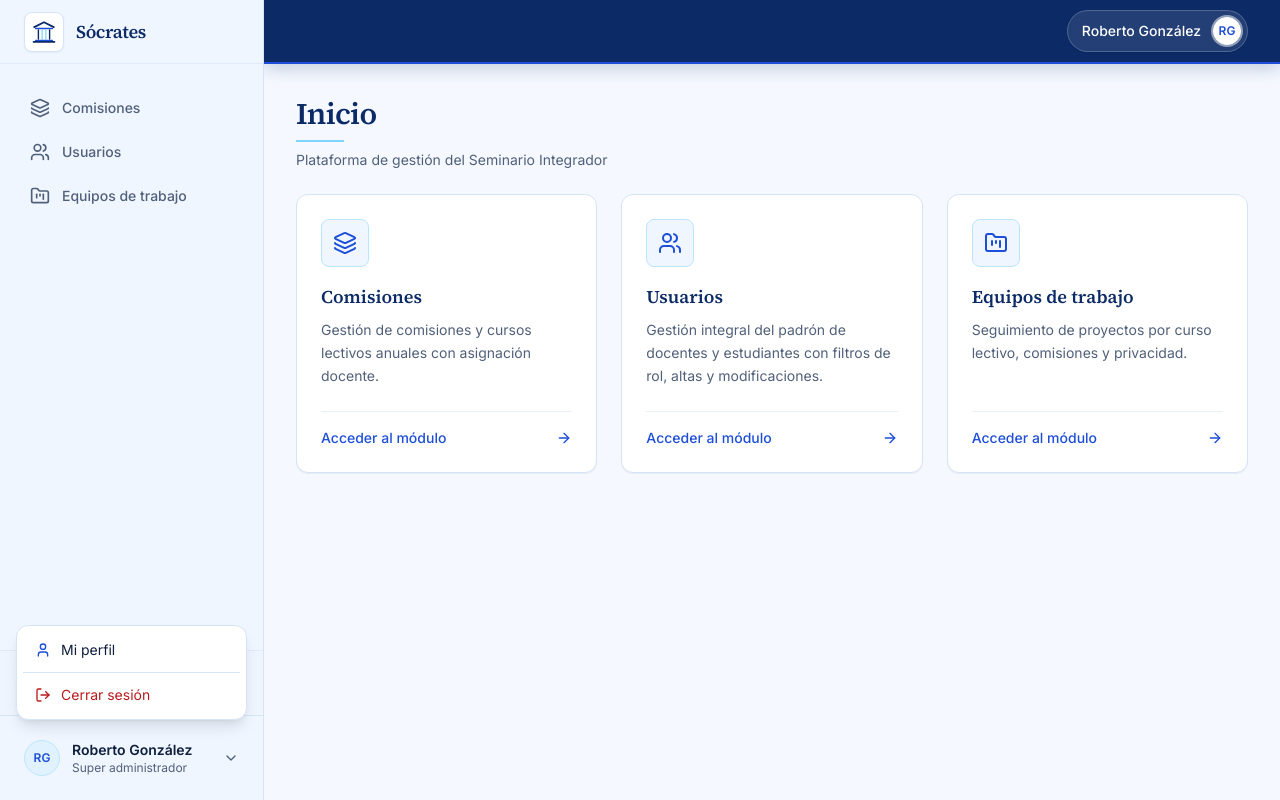
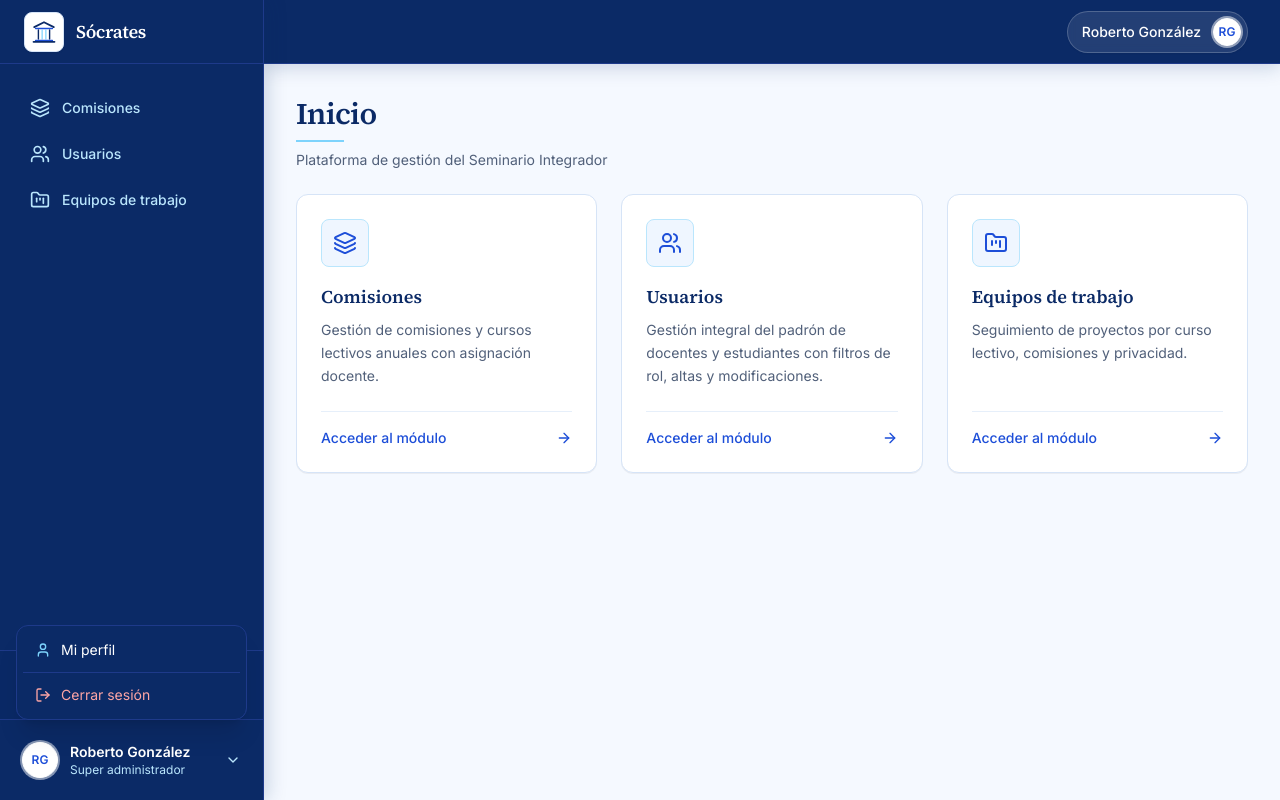
Before and after one commit to MateoFernandez04/proyectoPriv, a React (Vite) app: page / in a window 1280 px wide. Both pictures are taken after a click on the button "Menú de usuario". Built offline with nearby package versions, Linux system fonts and the light colour scheme.

Commit message:
feat(ui): update sidebar theme to dark mode
Applied a dark blue theme to the sidebar and updated the SocratesLogo component to support inverted text color for better contrast against the new background.

```diff
--- a/src/components/layout/Shell.tsx
+++ b/src/components/layout/Shell.tsx
@@ -93,18 +93,18 @@ export const Shell: React.FC<{ children: React.ReactNode }> = ({ children }) =>
   return (
     <div className="min-h-screen flex bg-[#F5F9FF] text-[#0F1F3D]">
       {/* ========================================================= */}
-      {/* Sidebar de escritorio (ancho 264px, fondo #EFF6FF)       */}
+      {/* Sidebar de escritorio (ancho 264px, fondo azul coincidente) */}
       {/* ========================================================= */}
-      <aside className="hidden md:flex flex-col w-[264px] bg-[#EFF6FF] border-r border-[#D6E4F7] fixed inset-y-0 left-0 z-30 select-none">
+      <aside className="hidden md:flex flex-col w-[264px] bg-[#0B2A66] border-r border-[#1E3A8A] fixed inset-y-0 left-0 z-30 select-none shadow-[4px_0_18px_rgba(11,42,102,0.18)]">
         {/* Cabecera Sidebar: Logo Sócrates */}
-        <div className="h-16 px-6 flex items-center border-b border-[#D6E4F7]/60">
+        <div className="h-16 px-6 flex items-center border-b border-[#1E3A8A] bg-[#0B2A66]">
           <NavLink to="/" className="flex items-center gap-3">
-            <SocratesLogo size="sm" showText={true} />
+            <SocratesLogo size="sm" showText={true} invertText={true} />
           </NavLink>
         </div>
 
         {/* Lista de navegación */}
-        <nav className="flex-1 px-4 py-6 space-y-1 overflow-y-auto">
+        <nav className="flex-1 px-4 py-6 space-y-1.5 overflow-y-auto">
           {navItems.map((item) => {
             const Icon = item.icon;
             return (
@@ -112,10 +112,10 @@ export const Shell: React.FC<{ children: React.ReactNode }> = ({ children }) =>
                 key={item.path}
                 to={item.path}
                 className={({ isActive }) =>
-                  `flex items-center gap-3 px-3.5 py-2.5 rounded-lg text-sm font-medium transition-all duration-150 ${
+                  `flex items-center gap-3 px-3.5 py-2.5 rounded-lg text-sm transition-all duration-150 ${
                     isActive
-                      ? 'bg-white text-[#1D4ED8] shadow-xs'
-                      : 'text-[#51607A] hover:bg-[#E0F2FE]/70 hover:text-[#0F1F3D]'
+                      ? 'bg-white text-[#0B2A66] font-semibold shadow-md'
+                      : 'text-[#BAE6FD] hover:bg-white/10 hover:text-white font-medium'
                   }`
                 }
               >
@@ -127,9 +127,9 @@ export const Shell: React.FC<{ children: React.ReactNode }> = ({ children }) =>
         </nav>
 
         {/* Selector de rol para revisión rápida (útil para verificar P3, P5-P10) */}
-        <div className="px-4 py-2 border-t border-[#D6E4F7]/60 bg-[#EFF6FF]/70">
-          <div className="text-[11px] font-semibold text-[#51607A] uppercase tracking-wider mb-1.5 flex items-center gap-1">
-            <Shield className="w-3 h-3 text-[#1D4ED8]" />
+        <div className="px-4 py-2.5 border-t border-[#1E3A8A] bg-[#0B2A66]/90">
+          <div className="text-[11px] font-semibold text-[#BAE6FD] uppercase tracking-wider mb-1.5 flex items-center gap-1">
+            <Shield className="w-3 h-3 text-[#7DD3FC]" />
             <span>Rol en vista</span>
           </div>
           <div className="grid grid-cols-3 gap-1 text-xs">
@@ -138,8 +138,8 @@ export const Shell: React.FC<{ children: React.ReactNode }> = ({ children }) =>
               onClick={() => switchMockRole('superadmin')}
               className={`py-1 px-1.5 rounded text-center transition-colors font-medium truncate ${
                 user?.is_super_admin
-                  ? 'bg-[#1D4ED8] text-white shadow-xs'
-                  : 'bg-white text-[#51607A] border border-[#D6E4F7] hover:bg-[#E0F2FE]'
+                  ? 'bg-[#1D4ED8] text-white shadow-xs font-semibold'
+                  : 'bg-white/10 text-white/80 border border-white/15 hover:bg-white/20 hover:text-white'
               }`}
               title="Super administrador"
             >
@@ -150,8 +150,8 @@ export const Shell: React.FC<{ children: React.ReactNode }> = ({ children }) =>
               onClick={() => switchMockRole('professor')}
               className={`py-1 px-1.5 rounded text-center transition-colors font-medium truncate ${
                 user?.role === 'professor' && !user.is_super_admin
-                  ? 'bg-[#1D4ED8] text-white shadow-xs'
-                  : 'bg-white text-[#51607A] border border-[#D6E4F7] hover:bg-[#E0F2FE]'
+                  ? 'bg-[#1D4ED8] text-white shadow-xs font-semibold'
+                  : 'bg-white/10 text-white/80 border border-white/15 hover:bg-white/20 hover:text-white'
               }`}
               title="Profesor regular"
             >
@@ -162,8 +162,8 @@ export const Shell: React.FC<{ children: React.ReactNode }> = ({ children }) =>
               onClick={() => switchMockRole('student')}
               className={`py-1 px-1.5 rounded text-center transition-colors font-medium truncate ${
                 user?.role === 'student'
-                  ? 'bg-[#1D4ED8] text-white shadow-xs'
-                  : 'bg-white text-[#51607A] border border-[#D6E4F7] hover:bg-[#E0F2FE]'
+                  ? 'bg-[#1D4ED8] text-white shadow-xs font-semibold'
+                  : 'bg-white/10 text-white/80 border border-white/15 hover:bg-white/20 hover:text-white'
               }`}
               title="Alumno"
             >
@@ -173,45 +173,49 @@ export const Shell: React.FC<{ children: React.ReactNode }> = ({ children }) =>
         </div>
 
         {/* Pie de Sidebar: Usuario y Menú */}
-        <div className="p-4 border-t border-[#D6E4F7] relative" ref={userMenuRef}>
+        <div className="p-3.5 border-t border-[#1E3A8A] bg-[#0B2A66] relative" ref={userMenuRef}>
           <button
             type="button"
             onClick={() => setIsUserMenuOpen(!isUserMenuOpen)}
-            className="w-full flex items-center gap-3 p-2 rounded-lg hover:bg-[#E0F2FE] transition-colors text-left cursor-pointer"
+            className="w-full flex items-center gap-3 p-2 rounded-lg hover:bg-white/10 transition-colors text-left cursor-pointer"
             aria-expanded={isUserMenuOpen}
             aria-label="Menú de usuario"
           >
-            <InitialsAvatar name={fullName} size="md" />
+            <InitialsAvatar
+              name={fullName}
+              size="md"
+              className="bg-white text-[#0B2A66] border-white font-bold ring-2 ring-white/50 shrink-0"
+            />
             <div className="flex-1 min-w-0">
-              <div className="text-sm font-semibold text-[#0F1F3D] truncate">
+              <div className="text-sm font-semibold text-white truncate">
                 {fullName}
               </div>
-              <div className="text-xs text-[#51607A] truncate">
+              <div className="text-xs text-[#BAE6FD] truncate">
                 {roleLabel}
               </div>
             </div>
-            <ChevronDown className="w-4 h-4 text-[#51607A] shrink-0" />
+            <ChevronDown className="w-4 h-4 text-[#BAE6FD] shrink-0" />
           </button>
 
           {/* Menú desplegable con "Mi perfil" y "Cerrar sesión" */}
           {isUserMenuOpen && (
-            <div className="absolute bottom-20 left-4 right-4 bg-white border border-[#D6E4F7] rounded-xl shadow-lg p-1.5 z-50 animate-in fade-in slide-in-from-bottom-2 duration-150">
+            <div className="absolute bottom-20 left-4 right-4 bg-[#0B2A66] border border-[#1E3A8A] rounded-xl shadow-xl p-1.5 z-50 animate-in fade-in slide-in-from-bottom-2 duration-150 backdrop-blur-md">
               <button
                 type="button"
                 onClick={() => {
                   setIsUserMenuOpen(false);
                   navigate('/perfil');
                 }}
-                className="w-full flex items-center gap-2.5 px-3 py-2 text-sm text-[#0F1F3D] hover:bg-[#EFF6FF] rounded-lg transition-colors cursor-pointer text-left"
+                className="w-full flex items-center gap-2.5 px-3 py-2 text-sm text-white hover:bg-white/15 rounded-lg transition-colors cursor-pointer text-left"
               >
-                <User className="w-4 h-4 text-[#1D4ED8]" />
+                <User className="w-4 h-4 text-[#7DD3FC]" />
                 <span>Mi perfil</span>
               </button>
-              <div className="my-1 border-t border-[#D6E4F7]" />
+              <div className="my-1 border-t border-[#1E3A8A]" />
               <button
                 type="button"
                 onClick={handleLogout}
-                className="w-full flex items-center gap-2.5 px-3 py-2 text-sm text-[#B91C1C] hover:bg-[#FEE2E2]/60 rounded-lg transition-colors cursor-pointer text-left"
+                className="w-full flex items-center gap-2.5 px-3 py-2 text-sm text-[#FCA5A5] hover:bg-[#B91C1C]/30 rounded-lg transition-colors cursor-pointer text-left"
               >
                 <LogOut className="w-4 h-4" />
                 <span>Cerrar sesión</span>
@@ -226,13 +230,13 @@ export const Shell: React.FC<{ children: React.ReactNode }> = ({ children }) =>
       {/* ========================================================= */}
       <div className="flex-1 md:pl-[264px] flex flex-col min-h-screen">
         {/* Barra superior de 64 px con fondo azul secundario institucional, sombreado marcado y borde de separación */}
-        <header className="h-16 bg-[#0B2A66] border-b-2 border-[#1D4ED8] px-4 sm:px-8 flex items-center justify-between sticky top-0 z-20 shadow-[0_4px_18px_rgba(11,42,102,0.22)]">
+        <header className="h-16 bg-[#0B2A66] border-b border-[#1E3A8A] px-4 sm:px-8 flex items-center justify-between sticky top-0 z-20 shadow-[0_4px_18px_rgba(11,42,102,0.18)]">
           <div className="flex items-center gap-3">
             {/* Botón hamburguesa móvil */}
             <button
               type="button"
               onClick={() => setIsMobileMenuOpen(true)}
-              className="md:hidden p-2 rounded-lg text-[#E0F2FE] hover:bg-white/15 hover:text-white transition-colors cursor-pointer border border-white/15 shadow-2xs"
+              className="md:hidden p-2 rounded-lg text-[#E0F2FE] hover:bg-white/15 hover:text-white transition-colors cursor-pointer border border-white/20 shadow-2xs"
               aria-label="Abrir menú de navegación"
             >
               <Menu className="w-5 h-5" />
@@ -281,19 +285,19 @@ export const Shell: React.FC<{ children: React.ReactNode }> = ({ children }) =>
             className="fixed inset-0 bg-[#0B2A66]/30 backdrop-blur-xs"
             onClick={() => setIsMobileMenuOpen(false)}
           />
-          <div className="relative flex-1 flex flex-col max-w-xs w-full bg-[#EFF6FF] border-r border-[#D6E4F7] shadow-xl z-10 animate-in slide-in-from-left duration-200">
-            <div className="h-16 px-6 flex items-center justify-between border-b border-[#D6E4F7]">
-              <SocratesLogo size="sm" showText={true} />
+          <div className="relative flex-1 flex flex-col max-w-xs w-full bg-[#0B2A66] border-r border-[#1E3A8A] shadow-2xl z-10 animate-in slide-in-from-left duration-200">
+            <div className="h-16 px-6 flex items-center justify-between border-b border-[#1E3A8A] bg-[#0B2A66]">
+              <SocratesLogo size="sm" showText={true} invertText={true} />
               <button
                 type="button"
                 onClick={() => setIsMobileMenuOpen(false)}
-                className="p-1 rounded-lg text-[#51607A] hover:bg-[#E0F2FE]"
+                className="p-1 rounded-lg text-[#BAE6FD] hover:bg-white/10 hover:text-white"
               >
                 <X className="w-5 h-5" />
               </button>
             </div>
 
-            <nav className="flex-1 px-4 py-6 space-y-1 overflow-y-auto">
+            <nav className="flex-1 px-4 py-6 space-y-1.5 overflow-y-auto">
               {navItems.map((item) => {
                 const Icon = item.icon;
                 return (
@@ -302,10 +306,10 @@ export const Shell: React.FC<{ children: React.ReactNode }> = ({ children }) =>
                     to={item.path}
                     onClick={() => setIsMobileMenuOpen(false)}
                     className={({ isActive }) =>
-                      `flex items-center gap-3 px-3.5 py-2.5 rounded-lg text-sm font-medium transition-colors ${
+                      `flex items-center gap-3 px-3.5 py-2.5 rounded-lg text-sm transition-colors ${
                         isActive
-                          ? 'bg-white text-[#1D4ED8] shadow-xs'
-                          : 'text-[#51607A] hover:bg-[#E0F2FE] hover:text-[#0F1F3D]'
+                          ? 'bg-white text-[#0B2A66] font-semibold shadow-md'
+                          : 'text-[#BAE6FD] hover:bg-white/10 hover:text-white font-medium'
                       }`
                     }
                   >
@@ -316,14 +320,18 @@ export const Shell: React.FC<{ children: React.ReactNode }> = ({ children }) =>
               })}
             </nav>
 
-            <div className="p-4 border-t border-[#D6E4F7]">
+            <div className="p-4 border-t border-[#1E3A8A] bg-[#0B2A66]">
               <div className="flex items-center gap-3 p-2">
-                <InitialsAvatar name={fullName} size="md" />
+                <InitialsAvatar
+                  name={fullName}
+                  size="md"
+                  className="bg-white text-[#0B2A66] border-white font-bold ring-2 ring-white/50"
+                />
                 <div className="flex-1 min-w-0">
-                  <div className="text-sm font-semibold text-[#0F1F3D] truncate">
+                  <div className="text-sm font-semibold text-white truncate">
                     {fullName}
                   </div>
-                  <div className="text-xs text-[#51607A] truncate">
+                  <div className="text-xs text-[#BAE6FD] truncate">
                     {roleLabel}
                   </div>
                 </div>
@@ -335,15 +343,15 @@ export const Shell: React.FC<{ children: React.ReactNode }> = ({ children }) =>
                     setIsMobileMenuOpen(false);
                     navigate('/perfil');
                   }}
-                  className="flex items-center gap-2 px-3 py-2 text-sm text-[#0F1F3D] hover:bg-white rounded-lg"
+                  className="flex items-center gap-2 px-3 py-2 text-sm text-white hover:bg-white/10 rounded-lg"
                 >
-                  <User className="w-4 h-4 text-[#1D4ED8]" />
+                  <User className="w-4 h-4 text-[#7DD3FC]" />
                   <span>Mi perfil</span>
                 </button>
                 <button
                   type="button"
                   onClick={handleLogout}
-                  className="flex items-center gap-2 px-3 py-2 text-sm text-[#B91C1C] hover:bg-[#FEE2E2] rounded-lg"
+                  className="flex items-center gap-2 px-3 py-2 text-sm text-[#FCA5A5] hover:bg-[#B91C1C]/30 rounded-lg"
                 >
                   <LogOut className="w-4 h-4" />
                   <span>Cerrar sesión</span>
--- a/src/components/ui/SocratesLogo.tsx
+++ b/src/components/ui/SocratesLogo.tsx
@@ -4,12 +4,14 @@ interface SocratesLogoProps {
   className?: string;
   size?: 'sm' | 'md' | 'lg' | 'xl';
   showText?: boolean;
+  invertText?: boolean;
 }
 
 export const SocratesLogo: React.FC<SocratesLogoProps> = ({
   className = '',
   size = 'md',
   showText = true,
+  invertText = false,
 }) => {
   const sizeMap = {
     sm: { icon: 28, text: 'text-lg' },
@@ -90,7 +92,11 @@ export const SocratesLogo: React.FC<SocratesLogoProps> = ({
       </div>
 
       {showText && (
-        <span className={`font-serif font-semibold text-[#0B2A66] tracking-tight ${dim.text}`}>
+        <span
+          className={`font-serif font-semibold tracking-tight ${dim.text} ${
+            invertText ? 'text-white' : 'text-[#0B2A66]'
+          }`}
+        >
           Sócrates
         </span>
       )}
```
